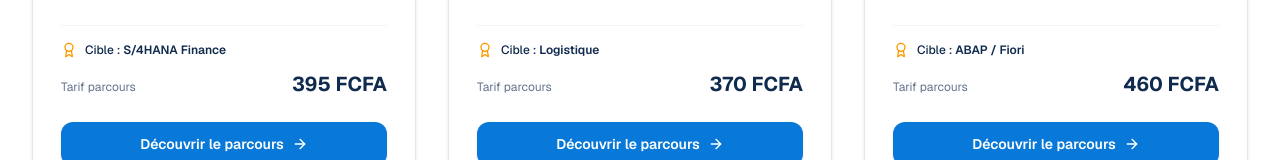
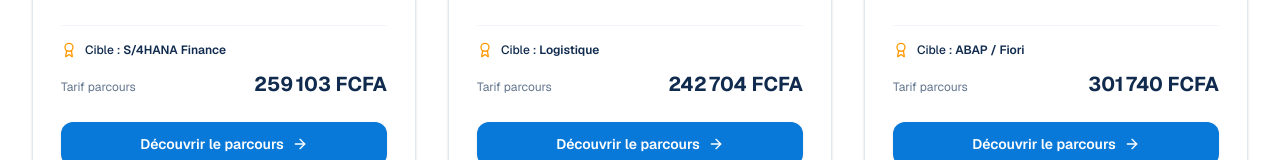
Before and after one commit to Ange-Mervie/Plateforme-e_learning-SAP, a Next.js app: page /parcours in a window 1280 px wide. Shown: the part 782-942 px from the top of the page. Built offline with nearby package versions, Linux system fonts and the light colour scheme; no server answers.

Commit message:
fix: display parcours price in XAF (FCMA) via currency conversion

```diff
--- a/src/app/parcours/page.tsx
+++ b/src/app/parcours/page.tsx
@@ -5,6 +5,7 @@ import { PARCOURS } from "@/data/parcours";
 import { getCourseBySlug } from "@/data/courses";
 import { useLanguage } from "@/context/language-context";
 import { CheckCircle2, Clock, Award, ArrowRight } from "lucide-react";
+import { eurToXaf, formatXaf } from "@/lib/currency";
 
 export default function Parcours() {
   const { t } = useLanguage();
@@ -98,7 +99,7 @@ export default function Parcours() {
                     <div className="mt-3 flex items-baseline justify-between">
                       <span className="text-xs text-slate-500">Tarif parcours</span>
                       <span className="text-xl font-bold text-navy">
-                        {parcours.price ? `${parcours.price.toLocaleString("fr-FR")} FCFA` : "Sur devis"}
+                        {parcours.price ? formatXaf(eurToXaf(parcours.price)) : "Sur devis"}
                       </span>
                     </div>
                   </div>
```
